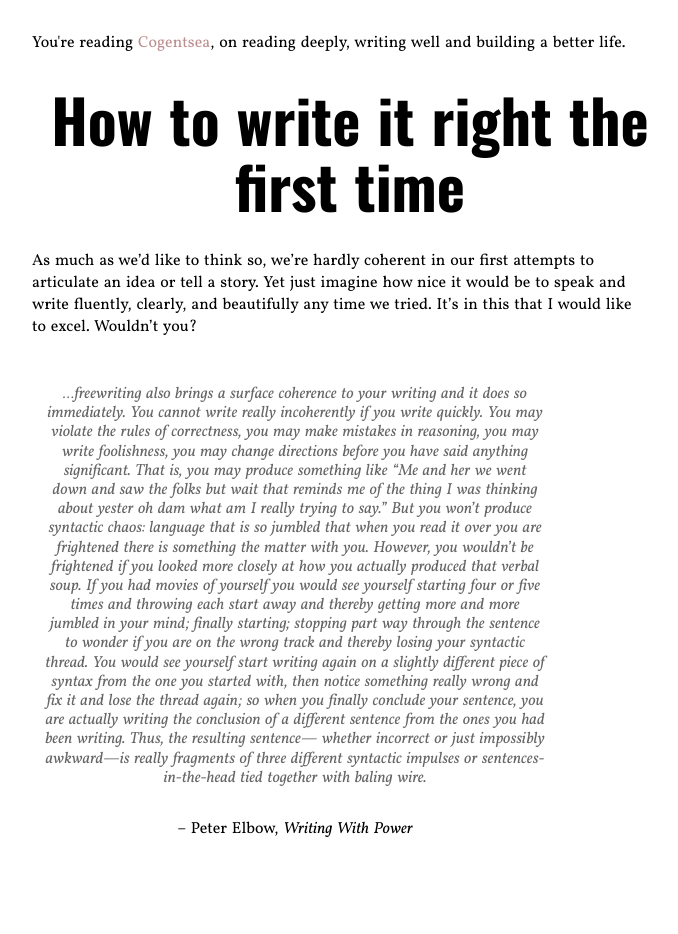
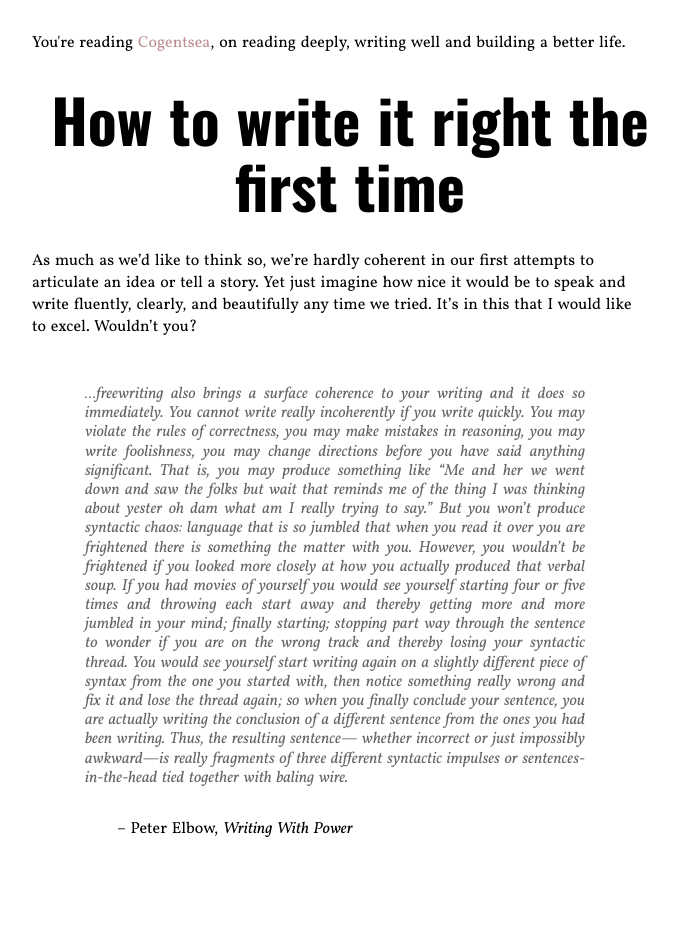
Before and after one commit to jacksoncusick/cogentsea, a Jekyll site: the page built from _posts/2015-11-8-sixth.html, in a window 1280 px wide. Shown: the whole page, without its empty margins (290-968 px from the left). Built offline with Jekyll 4.4.1, drawn with Linux system fonts in a browser that asks for light colours.

Commit message:
Update og_main.css

```diff
--- a/stylesheets/og_main.css
+++ b/stylesheets/og_main.css
@@ -113,10 +113,10 @@ blockquote{
   display:block;
   background: #fff;
   padding: 15px 20px 15px 45px;
-  margin: 0 0 20px;
+  margin: 20 0 20px;
   position: relative;
   max-width: 500px;
-  text-align: center;
+  text-align: justify;
 
   /*Font*/
   font-family: 'Vollkorn', serif;
```
